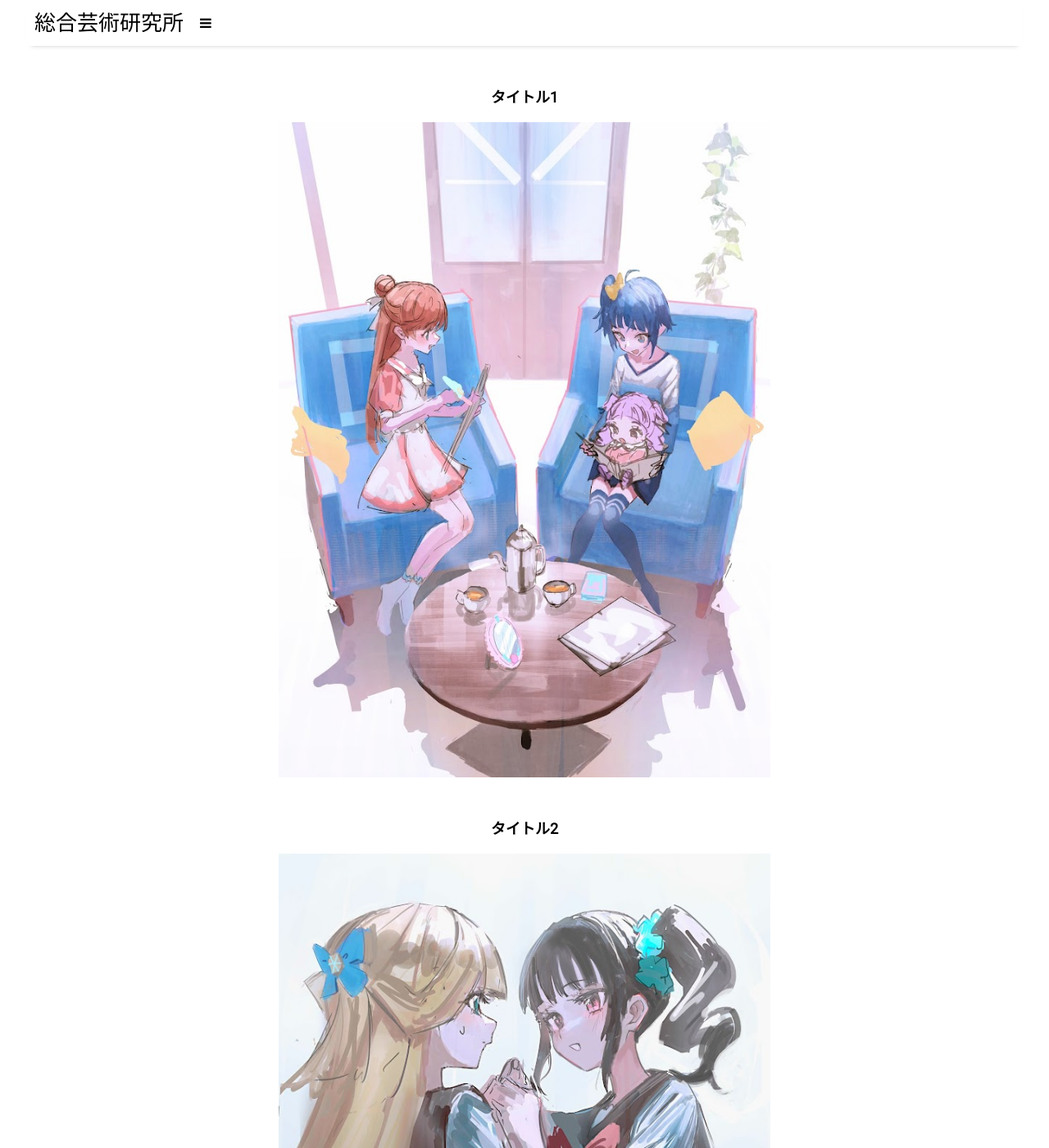
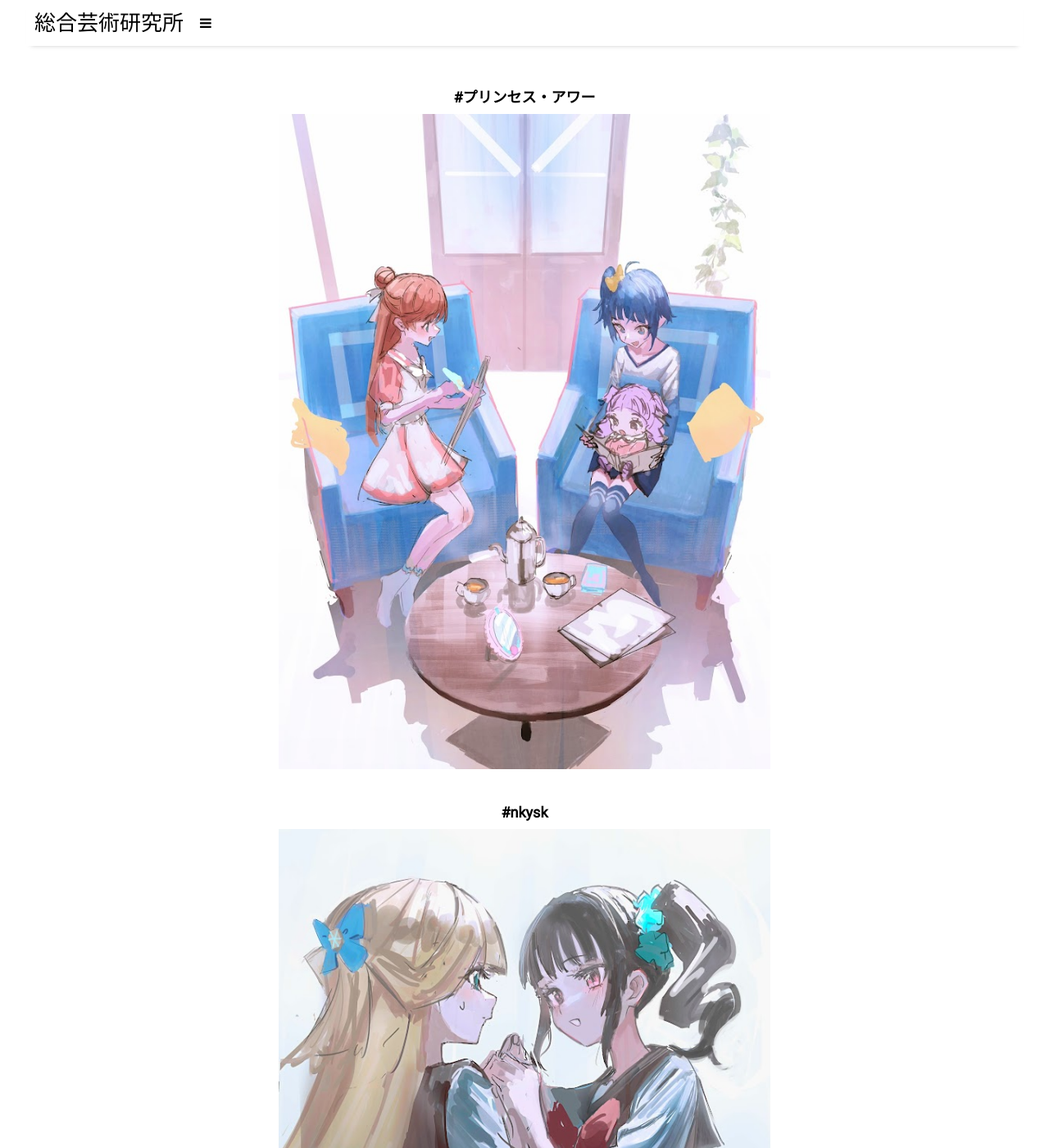
Before and after one commit to gj1002509/zakisikoku, a Jekyll site: the page built from _posts/2024-9-28-illust-2.md, in a window 1280 px wide and 1400 px high. Shown: the whole window at 82% size. Built offline with Jekyll 4.4.1, drawn with Linux system fonts in a browser that asks for light colours; nearby versions of some CDN libraries.

Commit message:
Update 2024-9-28-illust-2.md

```diff
--- a/_posts/2024-9-28-illust-2.md
+++ b/_posts/2024-9-28-illust-2.md
@@ -19,7 +19,7 @@ permalink: /illust2
         }
         .image-container img {
             width: 100%; /* 必要に応じて幅を調整 */
-            margin: 10px 0;
+            margin: 0 auto;
         }
         .image-title {
             font-size: 18px;
@@ -32,17 +32,17 @@ permalink: /illust2
 <body>
 
     <div class="image-container">
-        <p class="image-title">タイトル1</p>
+        <p class="image-title"><b>#プリンセス・アワー</b></p>
         <img src="{{ site.github.url }}/assets/img/pri_1.png" alt="画像1">
     </div>
 
     <div class="image-container">
-        <p class="image-title">タイトル2</p>
+        <p class="image-title"><b>#nkysk</b></p>
         <img src="{{ site.github.url }}/assets/img/pri_2.png" alt="画像2">
     </div>
 
     <div class="image-container">
-        <p class="image-title">タイトル3</p>
+        <p class="image-title"><b>#景観</b></p>
         <img src="{{ site.github.url }}/assets/img/rock_1.png" alt="画像3">
     </div>
 
```
